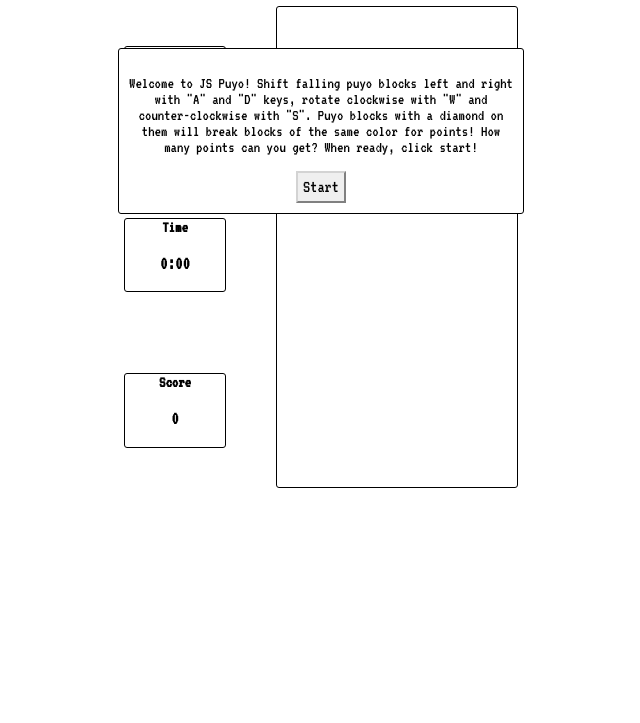
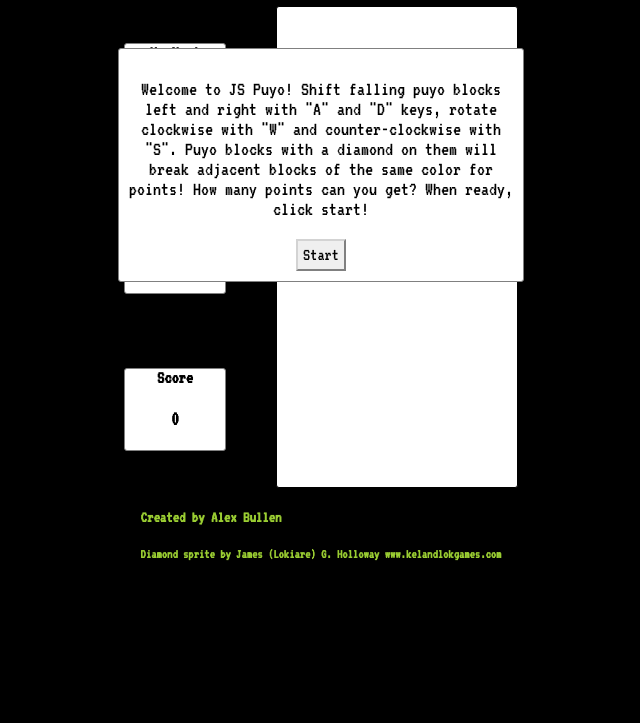
Before and after one commit to ACBullen/js-puyo, a website built with webpack: page index.html in a window 1280 px wide. Shown: the part 77-800 px from the top of the page, without its empty margins (319-959 px from the left). Built offline with nearby package versions, Linux system fonts and the light colour scheme.

Commit message:
Adjust welcome text. Create potential for mixed-color puyo pairs. Change text color for most divs. Add copyright information for sprite used

```diff
--- a/game.js
+++ b/game.js
@@ -50,9 +50,7 @@ class Game {
   }
 
   handleNewNext(puyo){
-    console.log("hit");
     this.upNext.removeAllChildren();
-    console.log(puyo);
     let childPuyo = puyo.childPuyo;
     let circle = new createjs.Shape();
     this.upNext.addChild(circle);
--- a/index.html
+++ b/index.html
@@ -11,7 +11,7 @@
   </head>
   <body>
     <div id="welcome">
-      <p>Welcome to JS Puyo! Shift falling puyo blocks left and right with "A" and "D" keys, rotate clockwise with "W" and counter-clockwise with "S". Puyo blocks with a diamond on them will break blocks of the same color for points! How many
+      <p>Welcome to JS Puyo! Shift falling puyo blocks left and right with "A" and "D" keys, rotate clockwise with "W" and counter-clockwise with "S". Puyo blocks with a diamond on them will break adjacent blocks of the same color for points! How many
       points can you get? When ready, click start!</p>
       <button id="startGame">Start</button>
      </div>
@@ -43,5 +43,9 @@
 
     <canvas id="PuyoField" height="480" width="240"></canvas>
   </div>
+  <footer>
+    <h4>Created by Alex Bullen</h4>
+    <h5> Diamond sprite by James (Lokiare) G. Holloway www.kelandlokgames.com</h5>
+  </footer>
   </body>
 </html>
--- a/puyo.js
+++ b/puyo.js
@@ -80,7 +80,14 @@ class Puyo {
     if (Math.floor(Math.random() * 4 + 1) > 3){
       breaker = true;
     }
-    let childPuyo = new Puyo(randColor, false, breaker, null, 140, -20)
+    let randColor2;
+    if ((Math.random() *100) > 74){
+      randColor2 = colors[Math.floor(Math.random() * 4) ];
+    } else {
+      randColor2 = randColor;
+    }
+
+    let childPuyo = new Puyo(randColor2, false, breaker, null, 140, -20)
     let parentPuyo = new Puyo(randColor, false, breaker, childPuyo, 100, -20)
     childPuyo.parentPuyo = parentPuyo;
     return parentPuyo;
--- a/styling.css
+++ b/styling.css
@@ -8,6 +8,8 @@ body {
   display: flex;
   flex-direction: column;
   align-items: center;
+  color: yellowgreen;
+  background-color: black;
 }
 
 button {
@@ -32,6 +34,9 @@ button:hover {
   justify-content: center;
   width:75%;
 }
+canvas {
+  background-color: white;
+}
 #infoPanel {
   display: flex;
   flex-direction: column;
@@ -39,9 +44,12 @@ button:hover {
 }
 
 #infoPanel div {
-  border: 1px solid black;
+  border: 1px solid gray;
   text-align: center;
-  border-radius: 3px
+  border-radius: 3px;
+  background-color: white;
+  font-size: 18px;
+  color: black;
 }
 
 #infoPanel h4 {
@@ -52,17 +60,20 @@ button:hover {
 #title {
   display: inline-block;
 }
+
 #welcome {
   position: absolute;
   top: 125px;
   display: inline-block;
   width: 30%;
   background-color: white;
-  border: 1px solid black;
+  border: 1px solid gray;
   border-radius: 3px;
+  font-size: 20px;
   z-index: 3;
   padding: 10px;
-  text-align: center
+  text-align: center;
+  color: black;
 }
 
 #GameOver {
@@ -71,9 +82,10 @@ button:hover {
   display: none;
   width: 30%;
   background-color: white;
-  border: 1px solid black;
+  border: 1px solid grey;
   border-radius: 3px;
   z-index: 4;
   text-align: center;
   padding: 10px;
+  color:black;
 }
```
